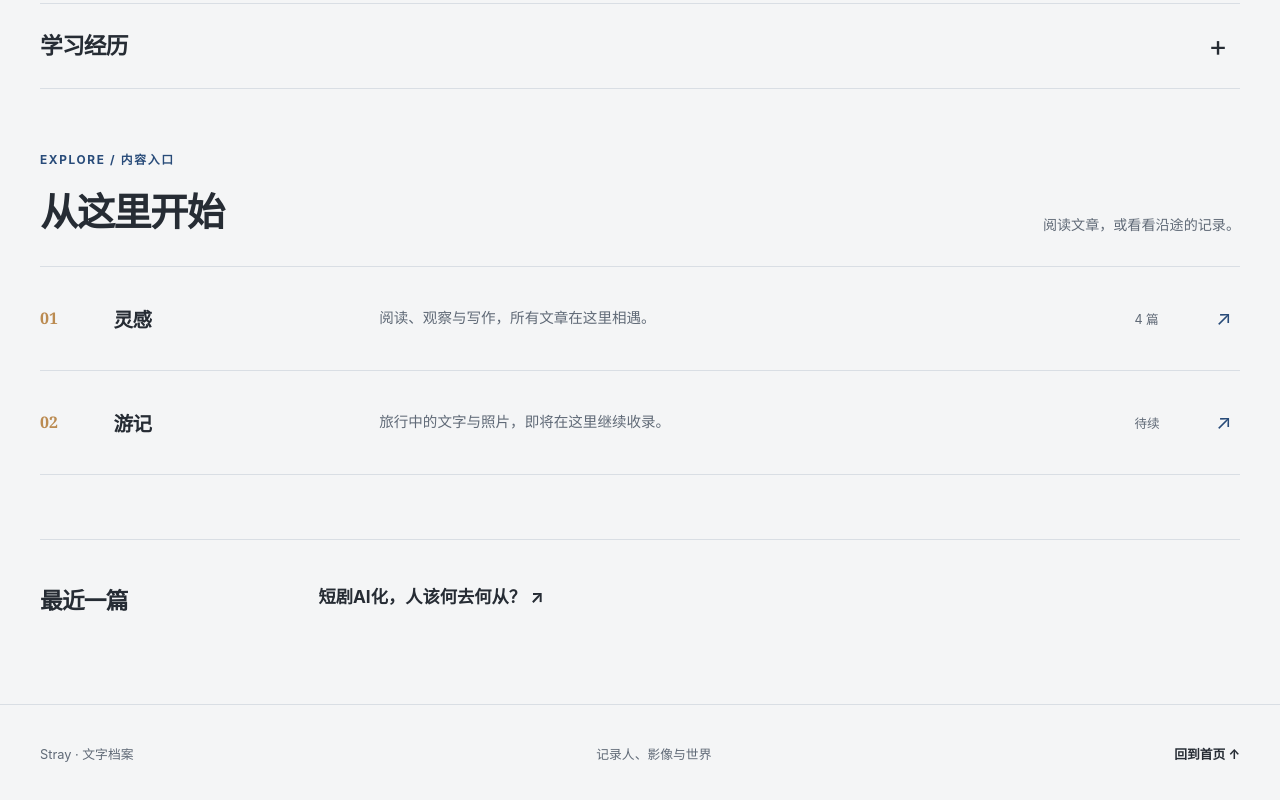
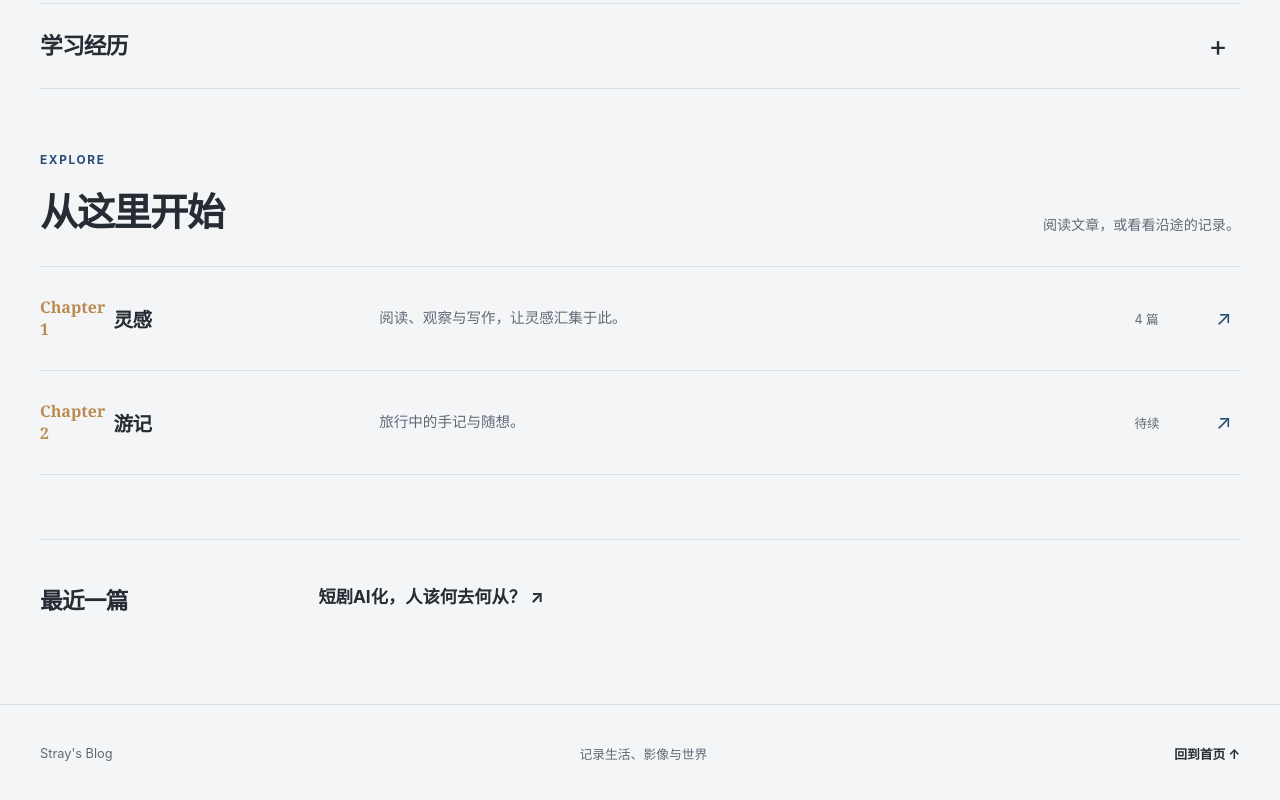
Before and after one commit to STRAY-FLZ/stray-articles, a plain HTML site: page index.html in a window 1280 px wide. Shown: the part 674-1474 px from the top of the page. Drawn offline with Linux system fonts and the light colour scheme.

Commit message:
Update section headings and footer content

```diff
--- a/index.html
+++ b/index.html
@@ -55,10 +55,10 @@
     </details>
   </section>
   <section class="shell topics-section" id="topics" aria-labelledby="topics-title">
-    <div class="section-heading"><div><span class="eyebrow">EXPLORE / 内容入口</span><h2 id="topics-title">从这里开始</h2></div><p>阅读文章，或看看沿途的记录。</p></div>
+    <div class="section-heading"><div><span class="eyebrow">EXPLORE </span><h2 id="topics-title">从这里开始</h2></div><p>阅读文章，或看看沿途的记录。</p></div>
     <div class="topic-list">
-      <a class="topic-row" href="inspiration/index.html"><span class="topic-row__number">01</span><span class="topic-row__title">灵感</span><span class="topic-row__summary">阅读、观察与写作，所有文章在这里相遇。</span><span class="topic-row__count">4 篇</span><span class="topic-row__arrow" aria-hidden="true">↗</span></a>
-      <a class="topic-row" href="travel/index.html"><span class="topic-row__number">02</span><span class="topic-row__title">游记</span><span class="topic-row__summary">旅行中的文字与照片，即将在这里继续收录。</span><span class="topic-row__count">待续</span><span class="topic-row__arrow" aria-hidden="true">↗</span></a>
+      <a class="topic-row" href="inspiration/index.html"><span class="topic-row__number">Chapter 1</span><span class="topic-row__title">灵感</span><span class="topic-row__summary">阅读、观察与写作，让灵感汇集于此。</span><span class="topic-row__count">4 篇</span><span class="topic-row__arrow" aria-hidden="true">↗</span></a>
+      <a class="topic-row" href="travel/index.html"><span class="topic-row__number">Chapter 2</span><span class="topic-row__title">游记</span><span class="topic-row__summary">旅行中的手记与随想。</span><span class="topic-row__count">待续</span><span class="topic-row__arrow" aria-hidden="true">↗</span></a>
     </div>
   </section>
   <section class="shell editorial-row editorial-row--latest" aria-labelledby="latest-title">
@@ -66,7 +66,7 @@
     <div><a href="articles/short-drama-ai/index.html">短剧AI化，人该何去何从？ <span aria-hidden="true">↗</span></a></div>
   </section></main>
   <footer class="site-footer">
-    <div class="shell footer-inner"><span>Stray · 文字档案</span><span>记录人、影像与世界</span><a href="index.html">回到首页 ↑</a></div>
+    <div class="shell footer-inner"><span>Stray's Blog</span><span>记录生活、影像与世界</span><a href="index.html">回到首页 ↑</a></div>
   </footer>
 </body>
 </html>
```
